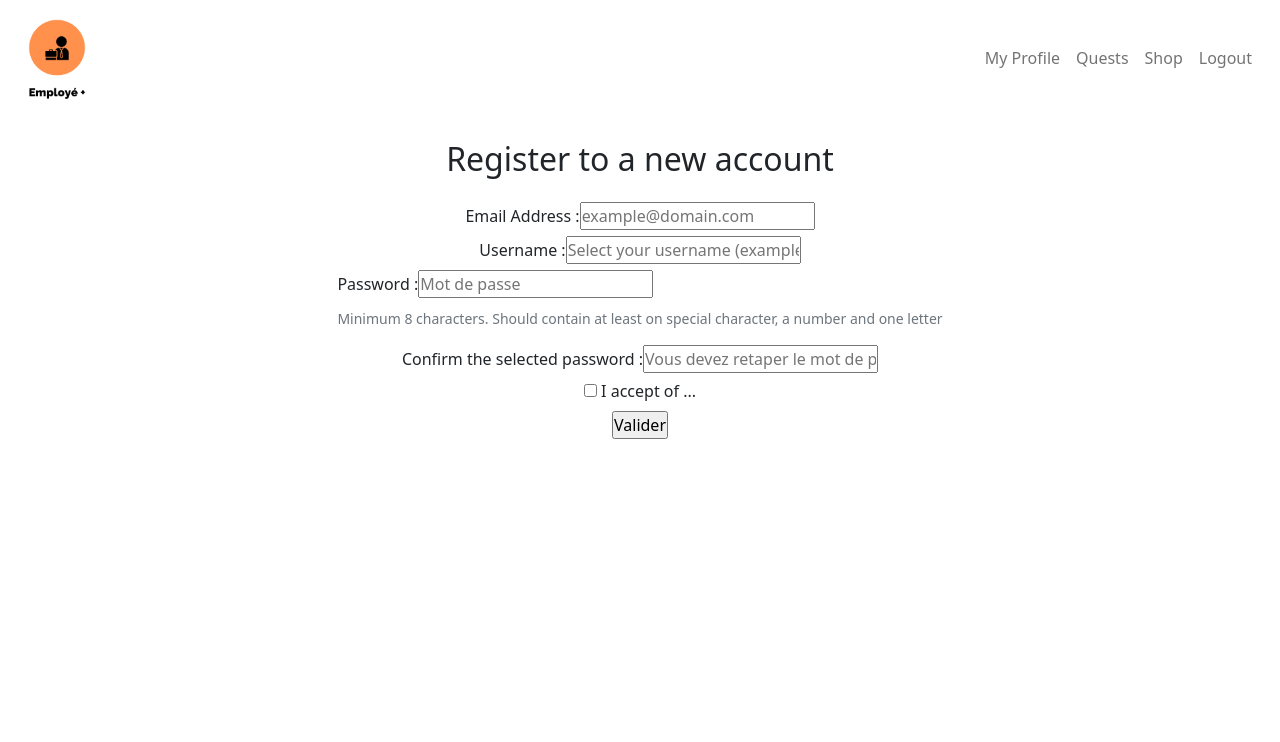
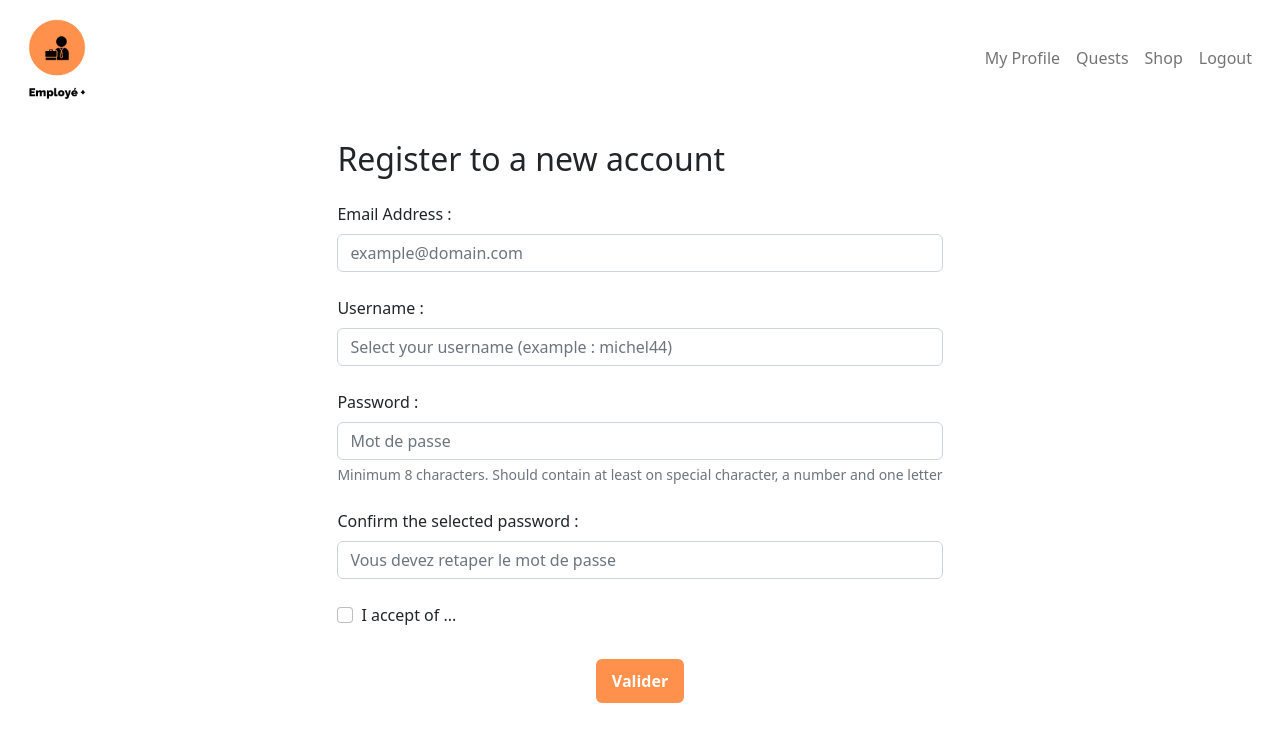
Before and after one commit to Pendi85/workshop-front, an Angular app: page /register in a window 1280 px wide. Shown: the top 742 px of the page. Built offline with nearby package versions, Linux system fonts and the light colour scheme.

Commit message:
Apply styles on register form

```diff
--- a/src/app/noConnectedComponents/register/register.component.css
+++ b/src/app/noConnectedComponents/register/register.component.css
@@ -0,0 +1,11 @@
+.btn, .btn:active {
+    background-color: #FF914D;
+    border: 4px solid #FF914D;
+    font-weight: bold;
+}
+
+.btn:hover {
+    border: 4px solid #FF914D;
+    background-color: white;
+    color: #FF914D;
+}
--- a/src/app/noConnectedComponents/register/register.component.html
+++ b/src/app/noConnectedComponents/register/register.component.html
@@ -1,21 +1,22 @@
-<form class="d-flex flex-column align-items-center mt-4" [formGroup]="registerForm" (ngSubmit)="onSubmit()">
+<div class="d-flex flex-column align-items-center mt-4">
+    <form [formGroup]="registerForm" (ngSubmit)="onSubmit()">
         <h2 class="mb-4">Register to a new account</h2>
 
-    <div class="element_form">
+        <div class="element_form mb-4">
             <label class="form-label" for="email">Email Address :</label>
-        <input class="form-input" type="email" name="email" placeholder="example@domain.com" pattern="[a-z0-9._%+-]+@[a-z0-9.-]+\.[a-z]{2,3}$" formControlName="email" required>
+            <input class="form-control" type="email" name="email" placeholder="example@domain.com" pattern="[a-z0-9._%+-]+@[a-z0-9.-]+\.[a-z]{2,3}$" formControlName="email" required>
             <p class="information-forms form-text" *ngIf="submitted && !email.valid">Selected email address is not valid (valid : michel@gmail.com)</p>
         </div>
 
-    <div class="element_form">
+        <div class="element_form mb-4">
             <label class="form-label" for="pseudonyme">Username :</label>
-        <input class="form-input" type="text" name="pseudonyme" placeholder="Select your username (example : michel44)" formControlName="username" required>
+            <input class="form-control" type="text" name="pseudonyme" placeholder="Select your username (example : michel44)" formControlName="username" required>
             <p class="information-forms form-text" *ngIf="submitted && !username.valid">Selected username is not valid</p>
         </div>
 
-    <div class="element_form">
+        <div class="element_form mb-4">
             <label class="form-label" for="password">Password :</label>
-        <input class="form-input" type="password" name="password" placeholder="Mot de passe" formControlName="password"
+            <input class="form-control" type="password" name="password" placeholder="Mot de passe" formControlName="password"
                 pattern="^(?=.*[A-Za-z])(?=.*\d)(?=.*[@$!%*#?&])[A-Za-z\d@$!%*#?&]{8,}$" required>
             <p class="form-text">Minimum 8 characters. Should contain at least on special character, a number and one letter</p>
             <p class="information-forms form-text"
@@ -23,16 +24,20 @@
                 Password fields were not selected correctly </p>
         </div>
 
-    <div class="element_form">
+        <div class="element_form mb-4">
             <label class="form-label" for="confirm_password">Confirm the selected password :</label>
-        <input class="form-input" type="password" name="confirm_password" placeholder="Vous devez retaper le mot de passe"
+            <input class="form-control" type="password" name="confirm_password" placeholder="Vous devez retaper le mot de passe"
                 formControlName="confirmedPassword" required>
         </div>
 
-    <div id="accept_conditions_div" class="element_form">
-        <label class="form-label" for="accept_conditions"><input type="checkbox" name="accept_conditions" value="acceptCNIL" formControlName="acceptConditions" required>  I accept of ...</label>
+        <div id="accept_conditions_div" class="form-check mb-4">
+            <input class="form-check-input" type="checkbox" name="accept_conditions" value="acceptCNIL" formControlName="acceptConditions" required>
+            <label class="form-label" for="accept_conditions">I accept of ...</label>
         </div>
 
         <p class="information-forms form-text" *ngIf="!registerForm.valid && submitted">***    Seleced data are not valid or some fields were not selected correctly</p>
-    <input id="register_btn" type="submit" value="Valider">
+        <div class="text-center">
+            <input class="btn btn-primary center" id="register_btn" type="submit" value="Valider">
+        </div>
     </form>
+</div>
```
Lines whose indentation alone changed are shown as unchanged.
